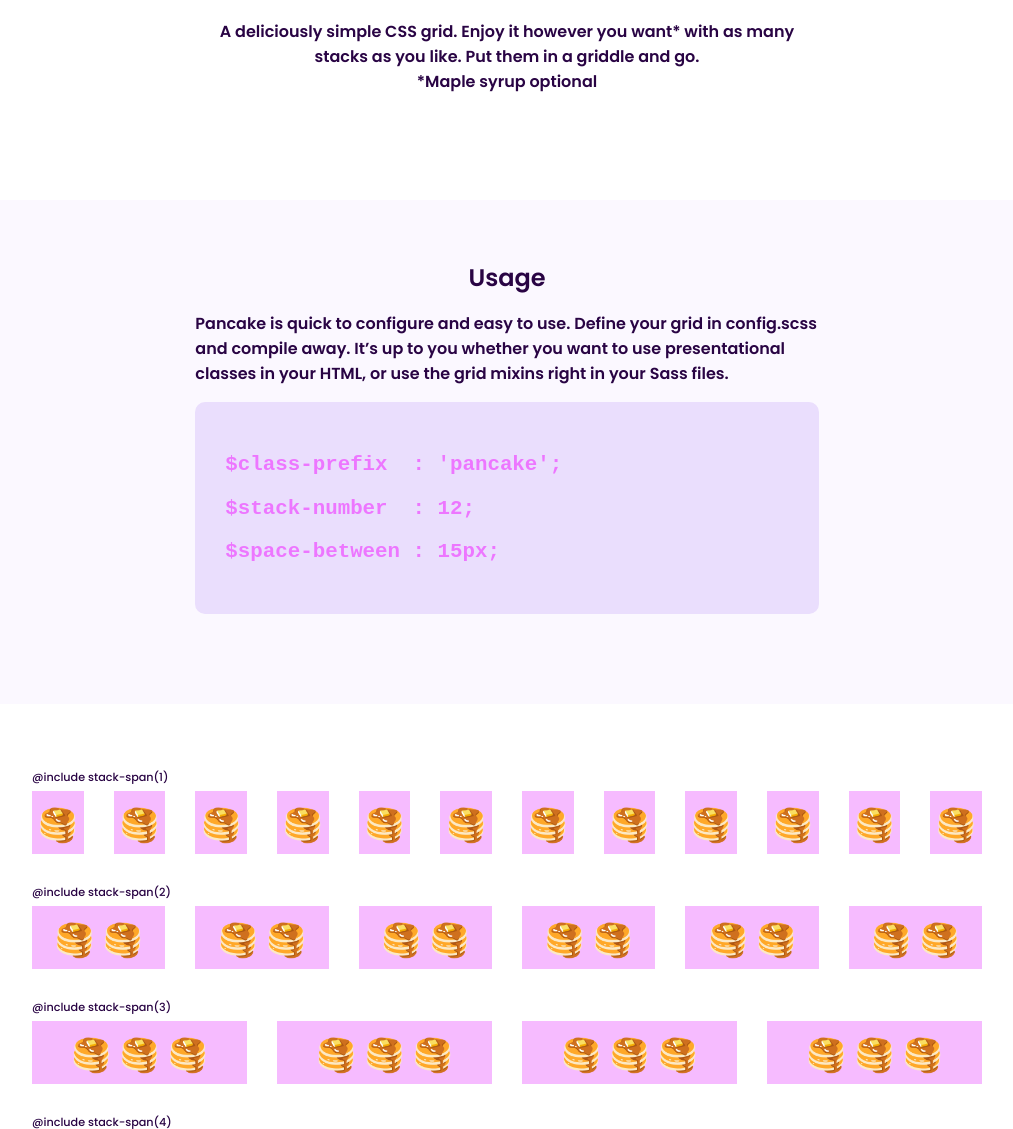
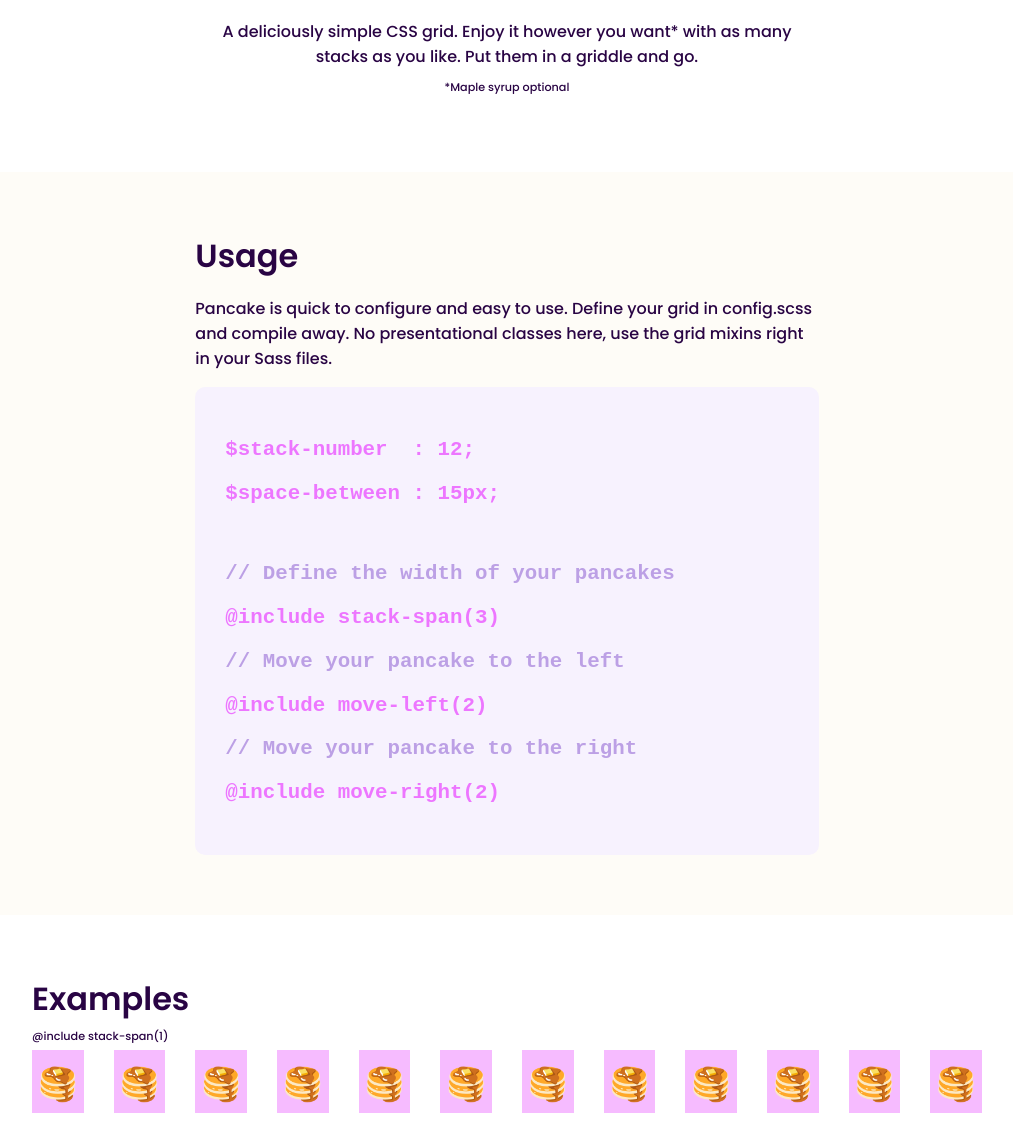
Before and after one commit to jveens/pancake, a website: page index.html in a window 1280 px wide. Shown: the part 697-1826 px from the top of the page, without its empty margins (133-1146 px from the left). Drawn offline with Linux system fonts and the light colour scheme.

Commit message:
Updating docs

```diff
--- a/index.html
+++ b/index.html
@@ -95,11 +95,17 @@
       <div class="griddle">
         <div class="usage-text">
           <h2>Usage</h2>
-          <p>Pancake is quick to configure and easy to use. Define your grid in config.scss and compile away. It’s up to you whether you want to use presentational classes in your HTML, or use the grid mixins right in your Sass files.</p>
+          <p>Pancake is quick to configure and easy to use. Define your grid in config.scss and compile away. No presentational classes here, use the grid mixins right in your Sass files.</p>
           <div class="config-example">
-            <pre>$class-prefix  : 'pancake';</pre>
             <pre>$stack-number  : 12;</pre>
             <pre>$space-between : 15px;</pre>
+            <br />
+            <pre class="comment">// Define the width of your pancakes</pre>
+            <pre>@include stack-span(3)</pre>
+            <pre class="comment">// Move your pancake to the left</pre>
+            <pre>@include move-left(2)</pre>
+            <pre class="comment">// Move your pancake to the right</pre>
+            <pre>@include move-right(2)</pre>
           </div>
         </div>
       </div>
@@ -109,6 +115,7 @@
 
   <section class="examples">
     <div class="container">
+      <h2>Examples</h2>
       <div class="griddle">
         <span class="label">@include stack-span(1)</span>
         <div class="pancake-1">🥞</div>
@@ -164,7 +171,9 @@
 
   <footer class="footer">
     <div class="container">
+      <div class="griddle">
         <h3>A project by <a href="http://jennyveens.com">Jenny Veens</a></h3>
+      </div>
     </div>
   </footer>
 </body>
--- a/sass/pancake/config.scss
+++ b/sass/pancake/config.scss
@@ -40,6 +40,7 @@
   position: relative;
 }
 
+
 @mixin clearfix {
   &:after {
     content: "";
--- a/sass/style.scss
+++ b/sass/style.scss
@@ -18,7 +18,7 @@
 body {
   margin: 0;
   font-family: $poppins;
-  font-style: 62.5%;
+  font-size: 62.5%;
   color: $black;
 }
 
@@ -34,23 +34,34 @@
 
 h2 {
   margin: 0;
+  font-size: 2rem;
 }
 
 p {
-  font-weight: 600;
+  font-weight: 500;
   color: $black;
+  font-size: 1rem;
 }
 
 pre {
   font-weight: 600;
   color: $gradient2;
   font-size: 1.3rem;
+
+  &.comment {
+    color: lighten(mix($black,$gradient1, 20%), 15%);
+  }
 }
 
 .label {
   font-size: .7rem;
   display: block;
   margin: 5px 15px;
+}
+
+.maple-syrup {
+  margin-top: 10px;
+  font-size: 0.7rem;
 }
 
 .container {
@@ -97,10 +108,7 @@
 }
 
 .usage {
-  background-color: mix( $white, $gradient1, 95%);
-  h2 {
-    text-align: center;
-  }
+  background-color: mix( $white, $yellow, 92%);
   .usage-text {
     @include stack-span(8);
     @include move-left(2);
@@ -108,13 +116,17 @@
 }
 
 .config-example {
-  background-color: mix( $white, $gradient1, 75% );
+  background-color: mix( $white, $gradient1, 90% );
   padding: 30px;
   border-radius: 10px;
 }
 
 .examples {
   font-size: 2rem;
+
+  .griddle {
+    margin-bottom: 30px;
+  }
 }
 
 footer {
@@ -144,7 +156,6 @@
 
 .griddle {
   @include griddle();
-  margin-bottom: 30px;
 }
 
 [class*=pancake] {
```
Also changed, not shown: css/style.css.
